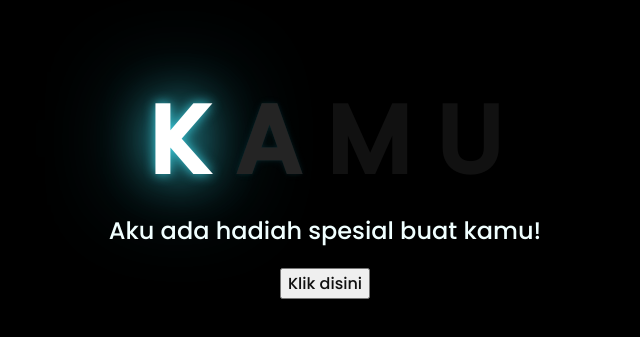
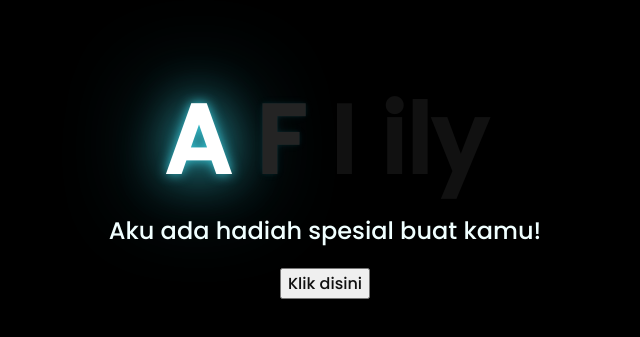
Before and after one commit to Icaaasecondchoice/Icaaasecondchoice.github.io, a plain HTML site: page gift/index.html in a window 1280 px wide. Shown: the part 225-562 px from the top of the page, without its empty margins (323-963 px from the left). Drawn offline with Linux system fonts and the light colour scheme.

Commit message:
Update index.html

```diff
--- a/gift/index.html
+++ b/gift/index.html
@@ -11,10 +11,11 @@
 <body>
     <div class="greetings">
     <!-- silahkan menambah kata sesuai keinginan dengan <span>text...</span -->
-        <span>K</span>
         <span>A</span>
-        <span>M</span>
-        <span>U</span>
+        <span>F</span>
+        <span>I</span>
+        <span>ily</span>
+
     </div>
 
     <div class="description">
```
